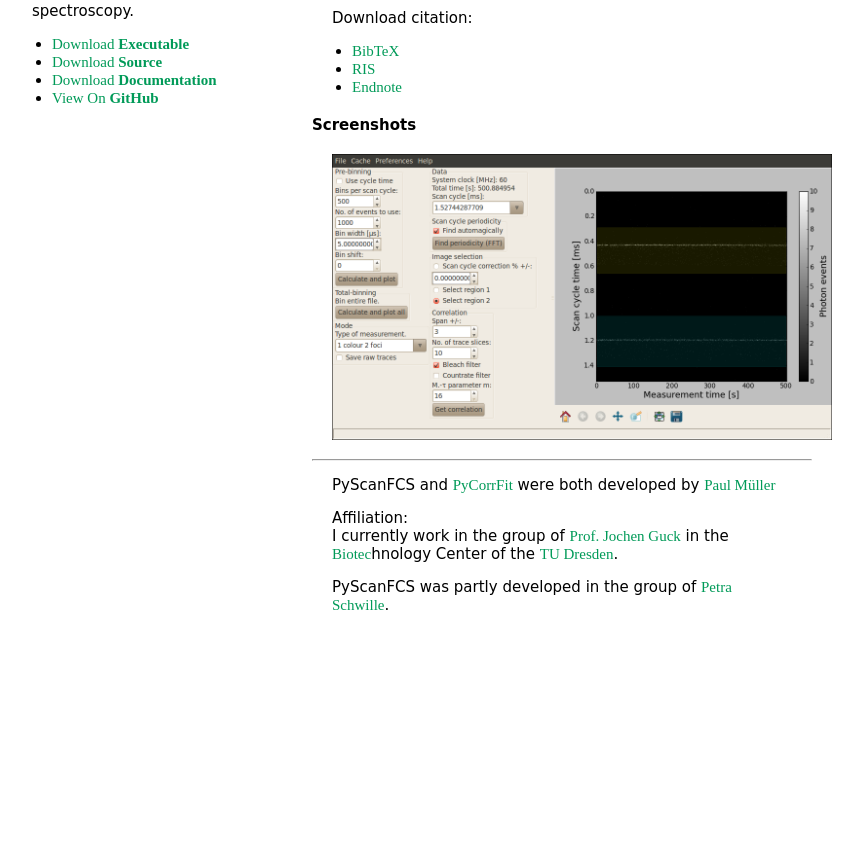
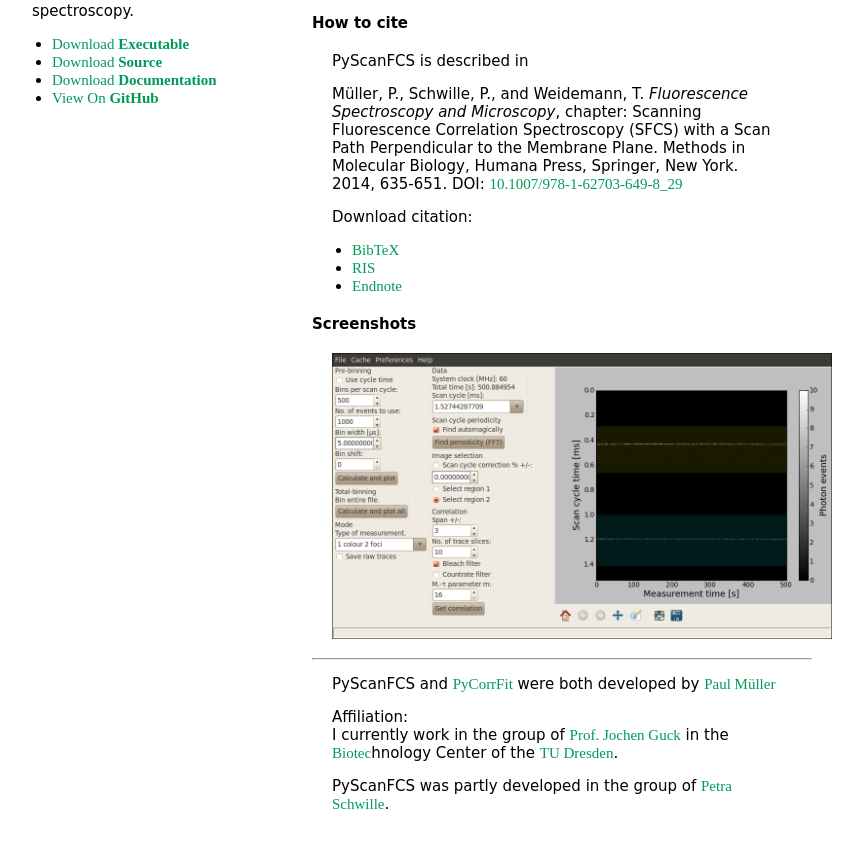
Before and after one commit to FCS-analysis/PyScanFCS, a Jekyll site: the page built from index.html, in a window 1280 px wide and 1254 px high. Shown: the part 376-1224 px from the top of the window, without its empty margins (228-1091 px from the left). Built offline with Jekyll 4.4.1, drawn with Linux system fonts in a browser that asks for light colours.

Commit message:
Update body.md

```diff
--- a/_includes/body.md
+++ b/_includes/body.md
@@ -15,6 +15,10 @@
 #### Supported Filetypes
 - [Correlator.com](http://correlator.com/) Flex correlator (~.dat - photon stream data)
 
+#### How to cite
+PyScanFCS is described in
+
+Müller, P., Schwille, P., and Weidemann, T. *Fluorescence Spectroscopy and Microscopy*, chapter: Scanning Fluorescence Correlation Spectroscopy (SFCS) with a Scan Path Perpendicular to the Membrane Plane. Methods in Molecular Biology, Humana Press, Springer, New York. 2014, 635-651. DOI: [10.1007/978-1-62703-649-8_29](http://dx.doi.org/10.1007/978-1-62703-649-8_29)
 
 
 Download citation:
```
